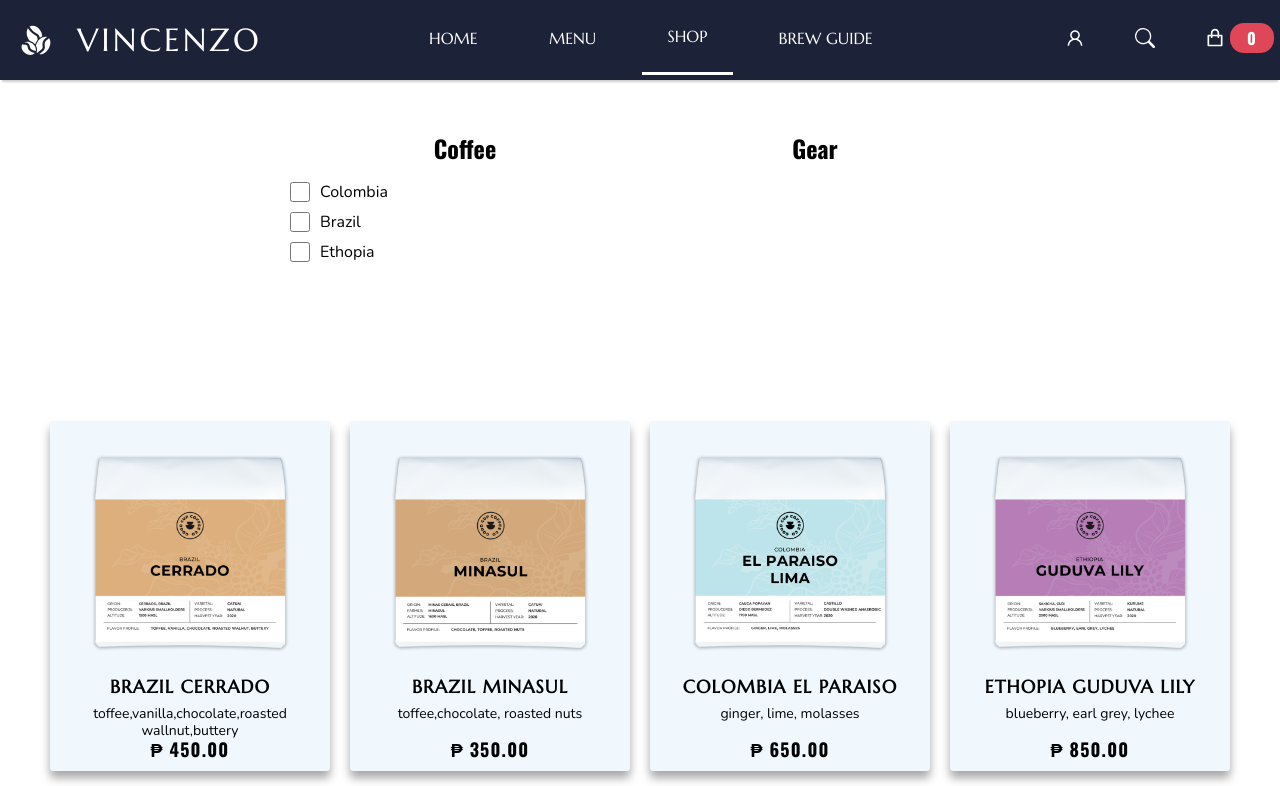
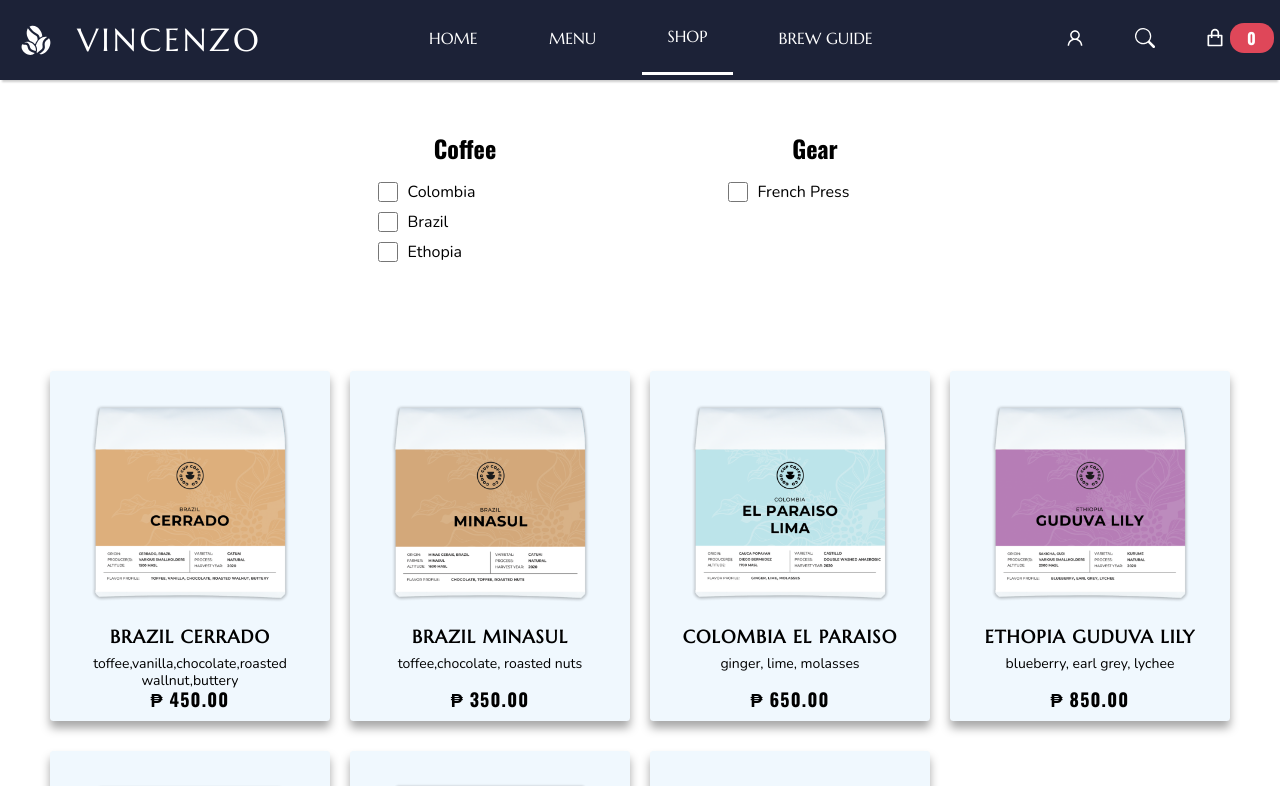
Before and after one commit to ecedonaldlabajojr/react-cafe-vincenzo, a React (Create React App) app: page /shop in a window 1280 px wide. Shown: the top 786 px of the page. Built offline with nearby package versions, Linux system fonts and the light colour scheme.

Commit message:
convert product filtering from props to react context

```diff
--- a/src/components/Pages/Home.js
+++ b/src/components/Pages/Home.js
@@ -6,7 +6,6 @@
 import styles from './Home.module.css';
 
 const heroSections = heroSectionData.map(sectionData => <HeroSection data={sectionData} key={sectionData._id} />)
-console.log(tileImages);
 
 const tileImagesSection = (
     <section className={styles["tile-images-section"]}>
--- a/src/components/Pages/Shop.js
+++ b/src/components/Pages/Shop.js
@@ -1,14 +1,17 @@
 import React, { useState } from 'react'
 import ShopList from '../Shop/ShopList/ShopList'
 import ShopFilters from '../Shop/ShopFilters/ShopFilters'
+import { ShopFiltersProvider } from '../../store/shop-filters-context'
 const Shop = () => {
     const [filterKeyword, setFilterKeyword] = useState("");
     const fiterUpdateHandler = (keyword) => setFilterKeyword(keyword);
 
     return (
         <React.Fragment>
-            <ShopFilters onUpdateFilter={fiterUpdateHandler} />
-            <ShopList filter={filterKeyword} />
+            <ShopFiltersProvider>
+                <ShopFilters onUpdateFilter={fiterUpdateHandler} />
+                <ShopList filter={filterKeyword} />
+            </ShopFiltersProvider>
         </React.Fragment>
     )
 }
--- a/src/components/Shop/ShopFilters/ShopFilterItem.js
+++ b/src/components/Shop/ShopFilters/ShopFilterItem.js
@@ -1,16 +1,32 @@
-import React from 'react'
+import React, { useContext } from 'react'
 import styles from './ShopFilterItem.module.css'
+import shopFiltersContext from '../../../store/shop-filters-context'
 
 const ShopFilterItem = (props) => {
-    const { filter, onClick } = props;
+    const shopFiltersCtx = useContext(shopFiltersContext);
+    const appliedFilters = shopFiltersCtx.appliedFilter;
+
+    const { tag, category } = props.filter;
+
+    let formattedTag = tag.toLowerCase();
+    if (tag.includes(" ")) formattedTag = formattedTag.replace(' ', '-');
+    const filterObject = {
+        category: category,
+        tag: formattedTag,
+    }
+
+    console.log(appliedFilters);
+    let isChecked = appliedFilters[0] === category && appliedFilters[1] === formattedTag;
+
     const selectFilterHandler = (e) => {
-        if (e.target.checked) onClick(filter.keyword);
-        else onClick("");
+        if (e.target.checked) shopFiltersCtx.applyFilter(filterObject);
+        else shopFiltersCtx.removeFilter(filterObject);
     }
+
     return (
         <div className={styles["filter-wrapper"]}>
-            <input type="checkbox" id="filter" name="filter" value={filter.keyword} onClick={selectFilterHandler} />
-            <label htmlFor="filter">{filter.filterName}</label>
+            <input type="checkbox" id="filter" name="filter" onChange={selectFilterHandler} checked={isChecked} />
+            <label htmlFor="filter">{tag}</label>
         </div>
     )
 }
--- a/src/components/Shop/ShopFilters/ShopFilters.js
+++ b/src/components/Shop/ShopFilters/ShopFilters.js
@@ -3,30 +3,27 @@
 import ShopFilterItem from './ShopFilterItem';
 import shopItemFilters from '../../../data/shopItem-filters-data';
 
-const sampleFilter = {
-    keyword: 'colombia',
-    filterName: 'Colombia',
-}
-console.log(shopItemFilters);
+const ShopFilters = () => {
+    const coffeeFilterComponents = shopItemFilters.filter(filter => filter.category === 'coffee')
+        .map(filter => <ShopFilterItem filter={filter} key={filter.tag} />);
 
-const ShopFilters = (props) => {
-    const selectFilterHandler = (keyword) => {
-        const { onUpdateFilter } = props;
-        onUpdateFilter(keyword);
-    }
-
-    const shopFilterComponents = shopItemFilters.map(filter =>
-        <ShopFilterItem filter={filter} onClick={selectFilterHandler} key={filter.keyword} selectFilterHandler={selectFilterHandler} />)
+    const gearFilterComponents = shopItemFilters.filter(filter => filter.category === 'gear')
+        .map(filter => <ShopFilterItem filter={filter} key={filter.tag} />)
 
     return (
         <section className={styles["filters-container"]}>
             <div className={styles["filters-wrapper"]}>
                 <div className={styles["filter-column"]}>
                     <h1 className={styles["filter-column-title"]}>Coffee</h1>
-                    {shopFilterComponents}
+                    <div className={styles["filter-column-inner"]}>
+                        {coffeeFilterComponents}
+                    </div>
                 </div>
                 <div className={styles["filter-column"]}>
-                    <h1>Gear</h1>
+                    <h1 className={styles["filter-column-title"]}>Gear</h1>
+                    <div className={styles["filter-column-inner"]}>
+                        {gearFilterComponents}
+                    </div>
                 </div>
             </div>
         </section>
--- a/src/components/Shop/ShopFilters/ShopFilters.module.css
+++ b/src/components/Shop/ShopFilters/ShopFilters.module.css
@@ -15,3 +15,9 @@
 .filter-column-title {
   margin-bottom: 15px;
 }
+
+.filter-column-inner {
+  width: 50%;
+  margin-left: auto;
+  margin-right: auto;
+}
--- a/src/components/Shop/ShopList/ShopList.js
+++ b/src/components/Shop/ShopList/ShopList.js
@@ -1,24 +1,26 @@
-import React from 'react'
+import React, { useContext } from 'react'
 import ShopItem from '../ShopItem/ShopItem'
 import styles from './ShopList.module.css'
 import shopCoffeeBeans from '../../../data/shop-coffee-beans';
+import shopFiltersContext from '../../../store/shop-filters-context';
 
-const sampleItem = {
-    name: "Brazil Cerrado",
-    description: "toffee,vanilla,chocolate,roasted wallnut,buttery",
-    price: 450.00,
-    img: '/images/coffee-6.jpg'
-}
-const ShopList = ({ filter }) => {
-    const coffeeBeansList = shopCoffeeBeans.filter(item => {
-        if (filter.isNullOrWhiteSpace()) return true;
-        else return item.tags.includes(filter)
-    }).map(item => <ShopItem key={item._id} item={item} />);
+const ShopList = () => {
+    const shopFiltersCtx = useContext(shopFiltersContext);
+    const appliedFilters = shopFiltersCtx.appliedFilter;
+
+    let shownProducts = [];
+    if (appliedFilters.length) {
+        shownProducts = shopCoffeeBeans.filter(item => {
+            return (item.keywords.every(keyword => appliedFilters.includes(keyword)));
+        }).map(item => <ShopItem key={item._id} item={item} />);
+    } else {
+        shownProducts = shopCoffeeBeans.map(item => <ShopItem key={item._id} item={item} />);
+    }
 
     return (
         <section className={styles["section__shoplist-wrapper"]}>
             <div className={styles["shopItems-container"]}>
-                {coffeeBeansList}
+                {shownProducts}
             </div>
         </section>
     )
--- a/src/components/Shop/ShopList/ShopList.module.css
+++ b/src/components/Shop/ShopList/ShopList.module.css
@@ -1,5 +1,5 @@
 .section__shoplist-wrapper {
-  padding: 100px 10px;
+  padding: 50px 10px;
 }
 
 .shopItems-container {
--- a/src/data/shop-coffee-beans.js
+++ b/src/data/shop-coffee-beans.js
@@ -5,7 +5,7 @@
     description: "toffee,vanilla,chocolate,roasted wallnut,buttery",
     details: 'Lorem ipsum dolor sit amet, consectetur adipiscing elit. Duis id nisi eget ante euismod faucibus. Fusce ac mollis urna, sit amet porta tellus. Mauris tempor, ligula ac auctor scelerisque, dui.',
     price: 450.00,
-    tags: ["coffee", "brazil"],
+    keywords: ["coffee", "brazil"],
 }, {
     _id: 'brazil-minasul',
     name: "Brazil Minasul",
@@ -13,7 +13,7 @@
     description: "toffee,chocolate, roasted nuts",
     details: 'Lorem ipsum dolor sit amet, consectetur adipiscing elit. Vestibulum sed accumsan urna, at porttitor purus. Pellentesque id bibendum augue, in blandit mauris. Curabitur varius vitae lorem id condimentum. Cras eleifend.',
     price: 350.00,
-    tags: ["coffee", "brazil"],
+    keywords: ["coffee", "brazil"],
 }, {
     _id: 'colombia-el-paraiso',
     name: "Colombia El Paraiso",
@@ -21,7 +21,7 @@
     description: "ginger, lime, molasses",
     details: 'Lorem ipsum dolor sit amet, consectetur adipiscing elit. Proin pharetra dignissim auctor. Sed nec feugiat mauris. Sed euismod tellus nec ipsum viverra malesuada. Quisque a magna molestie, consequat nisi eget.',
     price: 650.00,
-    tags: ["coffee", "colombia"],
+    keywords: ["coffee", "colombia"],
 }, {
     _id: 'ethopia-guduva-lily',
     name: "Ethopia Guduva Lily",
@@ -29,7 +29,7 @@
     description: "blueberry, earl grey, lychee",
     details: 'Lorem ipsum dolor sit amet, consectetur adipiscing elit. Nunc sodales dui vel orci aliquam auctor. Phasellus euismod dui ante, non convallis enim volutpat at. Mauris non porttitor ex. Duis sagittis.',
     price: 850.00,
-    tags: ["coffee", "ethopia"],
+    keywords: ["coffee", "ethopia"],
 }, {
     _id: 'ethopia-sakicha-honey',
     name: "Ethopia Sakicha Honey",
@@ -37,7 +37,7 @@
     description: "apricot, honey, lemon",
     details: 'Lorem ipsum dolor sit amet, consectetur adipiscing elit. Aenean vitae fringilla leo. Phasellus semper eros dictum nibh viverra volutpat. Nulla et tellus augue. Etiam tempus quam ut mauris hendrerit dictum.',
     price: 800.00,
-    tags: ["coffee", "ethopia"],
+    keywords: ["coffee", "ethopia"],
 }, {
     _id: 'ethopia-yirgacheffe',
     name: "Ethopia Yirgacheffe",
@@ -45,7 +45,7 @@
     description: "lemon, candy, orange",
     details: 'Lorem ipsum dolor sit amet, consectetur adipiscing elit. Sed iaculis, enim vitae faucibus mattis, nibh arcu sodales nulla, vel vestibulum quam felis at erat. Nunc ut lacinia risus, sit amet.',
     price: 950.00,
-    tags: ["coffee", "ethopia"],
+    keywords: ["coffee", "ethopia"],
 }, {
     _id: 'french-press',
     name: "French Press",
@@ -53,7 +53,7 @@
     description: "250ml french press",
     details: 'Lorem ipsum dolor sit amet, consectetur adipiscing elit. Sed iaculis, enim vitae faucibus mattis, nibh arcu sodales nulla, vel vestibulum quam felis at erat. Nunc ut lacinia risus, sit amet.',
     price: 950.00,
-    tags: ["gear", "french-press"],
+    keywords: ["gear", "french-press"],
 }];
 
 
--- a/src/data/shopItem-filters-data.js
+++ b/src/data/shopItem-filters-data.js
@@ -1,15 +1,19 @@
 const shopItemFilters = [
     {
-        keyword: 'colombia',
-        filterName: 'Colombia',
+        tag: 'Colombia',
+        category: 'coffee',
     },
     {
-        keyword: 'brazil',
-        filterName: 'Brazil',
+        tag: 'Brazil',
+        category: 'coffee',
     },
     {
-        keyword: 'ethopia',
-        filterName: 'Ethopia',
+        tag: 'Ethopia',
+        category: 'coffee',
+    },
+    {
+        tag: 'French Press',
+        category: 'gear',
     },
 ];
 
--- a/src/store/shop-filters-context.js
+++ b/src/store/shop-filters-context.js
@@ -1,13 +1,26 @@
 import React, { useState } from 'react'
 
 const shopFiltersContext = React.createContext({
-    appliedFilters: [],
-    removeAppliedFilter: (tagsArray) => { },
+    appliedFilter: [],
+    applyFilter: (filterObject) => { },
+    removeFilter: (filterObject) => { },
 })
 
-const [appliedFilters, setAppliedFilters] = useState([]);
-const removeAppliedFilter = (tagsArray) => {
-    console.log(tagsArray);
+export const ShopFiltersProvider = (props) => {
+    const [appliedFilter, setAppliedFilter] = useState([]);
+    console.table(appliedFilter);
+    const applyFilter = (filterObject) => {
+        let updatedAppliedFilter = [...Object.values(filterObject)];
+        setAppliedFilter(updatedAppliedFilter);
+    }
+
+    const removeFilter = (filterObject) => {
+        setAppliedFilter([]);
+    }
+    const ctxValue = {
+        appliedFilter, applyFilter, removeFilter
+    }
+    return <shopFiltersContext.Provider value={ctxValue}>{props.children}</shopFiltersContext.Provider>
 }
 
-const [appliedFilters, setAppliedFilters] = useState([]);
+export default shopFiltersContext;
```
Also changed, not shown: src/components/Pages/AvailableSoon.js (added), src/components/Pages/AvailableSoon.module.css (added).
